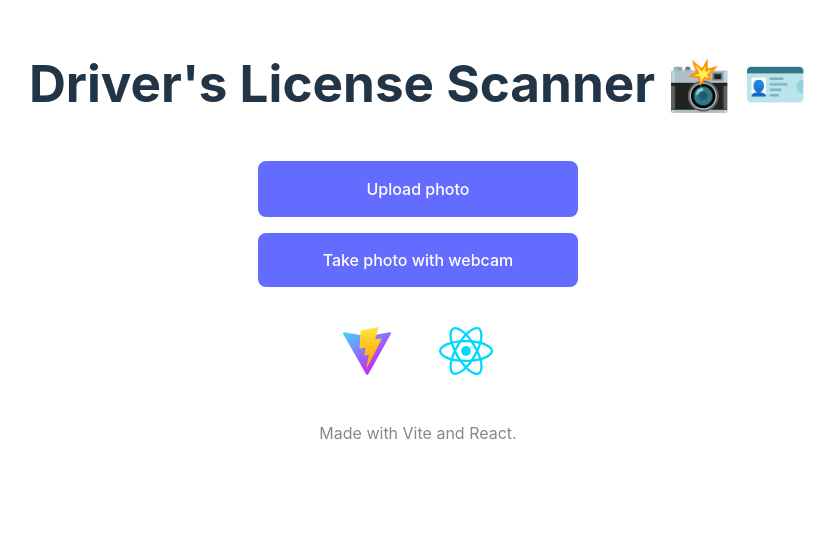
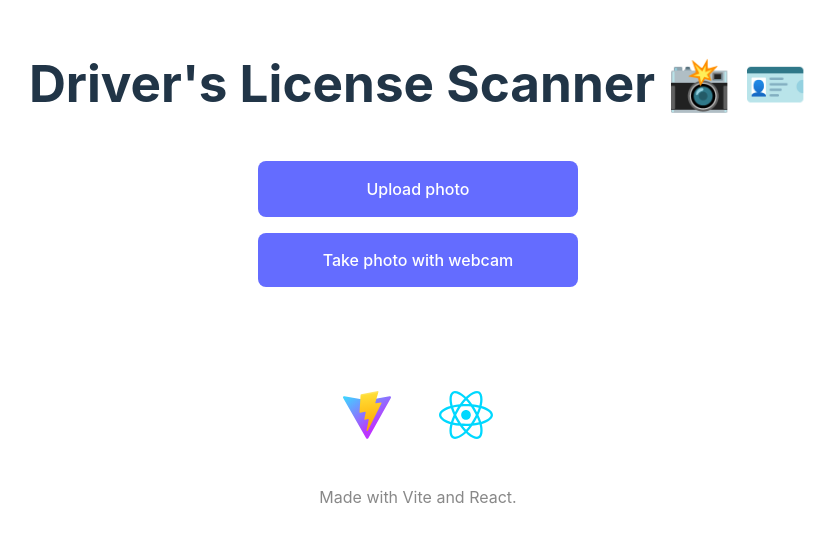
Before and after one commit to elewint/drivers-license-scanner, a React (Vite) app: page / in a window 1280 px wide. Shown: the part 238-780 px from the top of the page, without its empty margins (222-1057 px from the left). Built offline with nearby package versions, Linux system fonts and the light colour scheme.

Commit message:
Add more spacing before footer

```diff
--- a/src/components/common/footer.css
+++ b/src/components/common/footer.css
@@ -7,6 +7,7 @@
   color: #888;
   position: absolute;
   padding-bottom: 1em;
+  padding-top: 4em;
 }
 
 .logo {
```
